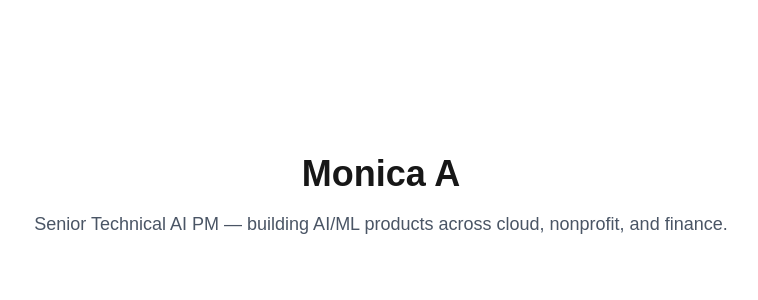
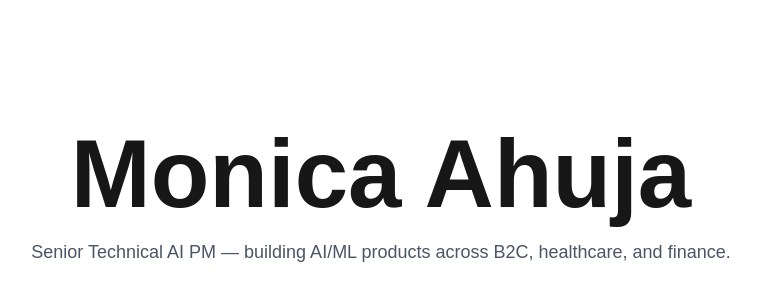
Before and after one commit to buddy2706/mainportfolio, a Next.js app: page / in a window 1280 px wide. Shown: the part 204-504 px from the top of the page, without its empty margins (259-1017 px from the left). Built offline with nearby package versions, Linux system fonts and the light colour scheme.

Commit message:
Update page.tsx

```diff
--- a/src/app/page.tsx
+++ b/src/app/page.tsx
@@ -3,9 +3,9 @@ import Image from "next/image";
 export default function Home() {
   return (
     <main className="min-h-screen flex flex-col items-center justify-center px-6">
-      <h1 className="text-4xl font-bold">Monica A</h1>
+      <h1 className="text-8xl font-bold">Monica Ahuja</h1>
       <p className="mt-4 text-lg text-gray-600">
-        Senior Technical AI PM — building AI/ML products across cloud, nonprofit, and finance.
+        Senior Technical AI PM — building AI/ML products across B2C, healthcare, and finance.
       </p>
     </main>
   )
```
